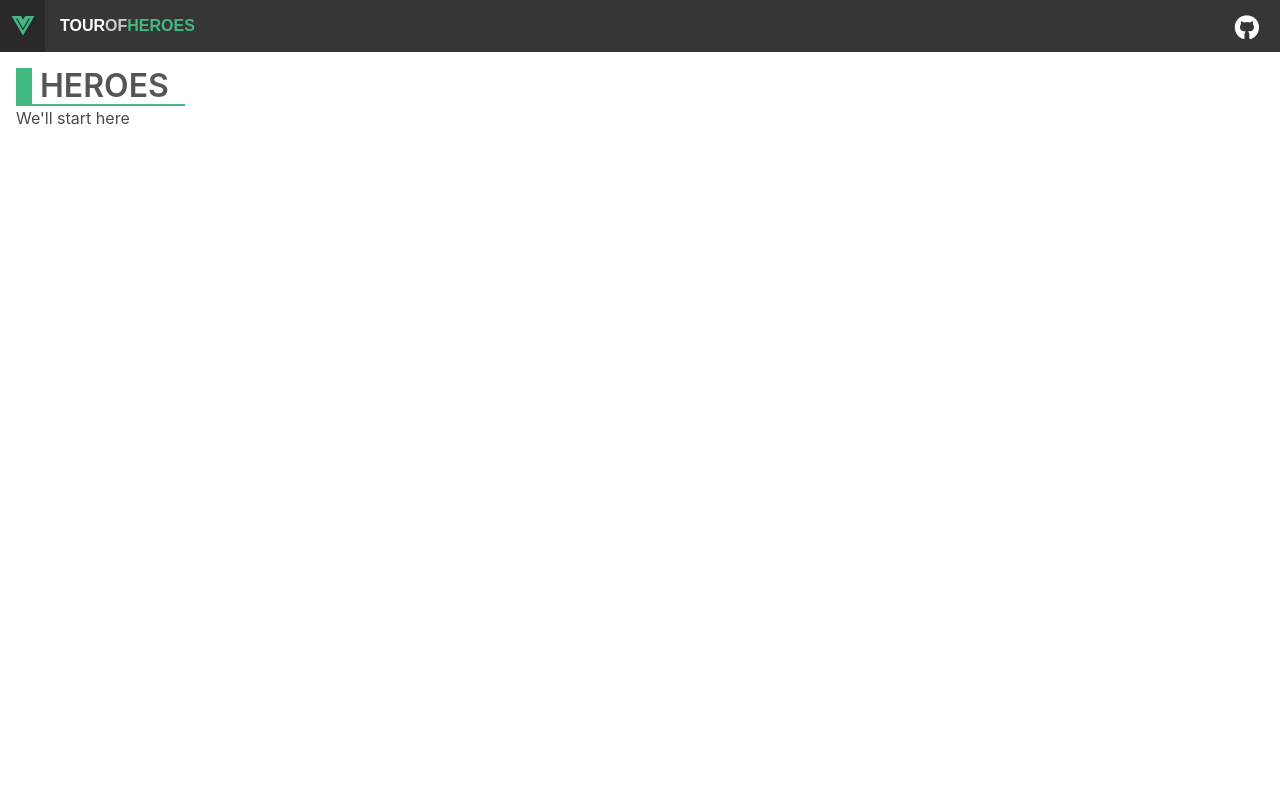
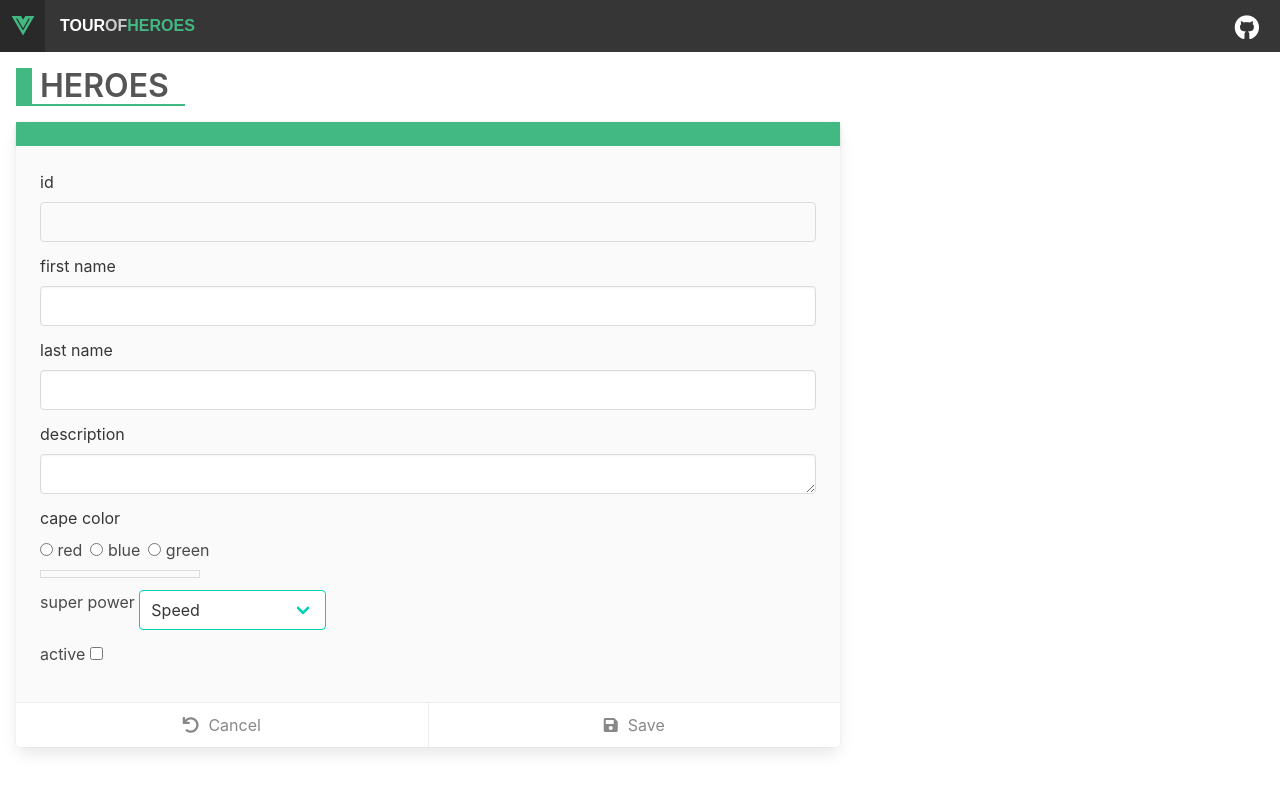
Before and after one commit to carloscorti/vue-heroes, a Vue app: page / in a window 1280 px wide. Shown: the top 792 px of the page. Built offline with nearby package versions, Linux system fonts and the light colour scheme.

Commit message:
wiring up heroes component

```diff
--- a/src/app.vue
+++ b/src/app.vue
@@ -2,18 +2,18 @@
   <div id="app">
     <HeaderBar />
     <div class="main-section content-title-group">
-      <h2 class="title">Heroes</h2>
-      <div>We'll start here</div>
+      <Heroes />
     </div>
   </div>
 </template>
 
 <script>
 import HeaderBar from '@/components/header-bar';
+import Heroes from '@/components/heroes';
 
 export default {
   name: 'App',
-  components: { HeaderBar },
+  components: { HeaderBar, Heroes },
 };
 </script>
 
--- a/src/components/header-bar-links.vue
+++ b/src/components/header-bar-links.vue
@@ -6,9 +6,6 @@
           <a :href="github" target="_blank" rel="noopener noreferrer">
             <i class="fab fa-github fa-2x" aria-hidden="true"></i>
           </a>
-          <!-- <a :href="twitter" target="_blank" rel="noopener noreferrer">
-            <i class="fab fa-twitter fa-2x" aria-hidden="true"></i>
-          </a> -->
         </div>
       </div>
     </div>
@@ -19,8 +16,7 @@
 export default {
   data() {
     return {
-      github: '#',
-      // twitter: '',
+      github: 'https://github.com/carloscorti/vue-heroes',
     };
   },
 };
--- /dev/null
+++ b/src/components/heroes.vue
@@ -0,0 +1,89 @@
+<template>
+  <div class="content-container">
+    <div class="section content-title-group">
+      <h2 class="title">Heroes</h2>
+    </div>
+    <div class="columns">
+      <div class="column is-8">
+        <div class="card edit-detail">
+          <header class="card-header">
+            <p class="card-header-title"></p>
+          </header>
+          <div class="card-content">
+            <div class="content">
+              <div class="field">
+                <label class="label" for="id">id</label>
+                <label class="input" id="id" readonly></label>
+              </div>
+              <div class="field">
+                <label class="label" for="firstName">first name</label>
+                <input class="input" id="firstName" />
+              </div>
+              <div class="field">
+                <label class="label" for="lastName">last name</label>
+                <input class="input" id="lastName" />
+              </div>
+              <div class="field">
+                <label class="label" for="description">description</label>
+                <textarea class="input" id="description" type="text" />
+              </div>
+              <div class="field">
+                <label class="label">cape color</label>
+                <label class="radio" for="color-red">
+                  <input type="radio" id="color-red" value="red" />
+                  red
+                </label>
+                <label class="radio" for="color-blue">
+                  <input type="radio" id="color-blue" value="blue" />
+                  blue
+                </label>
+                <label class="radio" for="color-green">
+                  <input type="radio" id="color-green" value="green" />
+                  green
+                </label>
+                <div class="color-line"></div>
+              </div>
+              <div class="field">
+                <label for="power">
+                  super power
+                  <div class="select is-primary">
+                    <select id="power">
+                      <option disabled value>Please select one</option>
+                      <option>Speed</option>
+                      <option>Flight</option>
+                      <option>Strength</option>
+                      <option>Invisibility</option>
+                    </select>
+                  </div>
+                </label>
+              </div>
+              <div class="field">
+                <label class="checkbox" for="active">
+                  active
+                  <input type="checkbox" class="is-primary" id="active" />
+                </label>
+              </div>
+            </div>
+          </div>
+          <footer class="card-footer">
+            <button class="link card-footer-item cancel-button">
+              <i class="fas fa-undo"></i>
+              <span>Cancel</span>
+            </button>
+            <button class="link card-footer-item">
+              <i class="fas fa-save"></i>
+              <span>Save</span>
+            </button>
+          </footer>
+        </div>
+        <div class="notification is-info"></div>
+      </div>
+    </div>
+  </div>
+</template>
+
+<script>
+export default {
+  name: 'Heroes',
+};
+</script>
```
